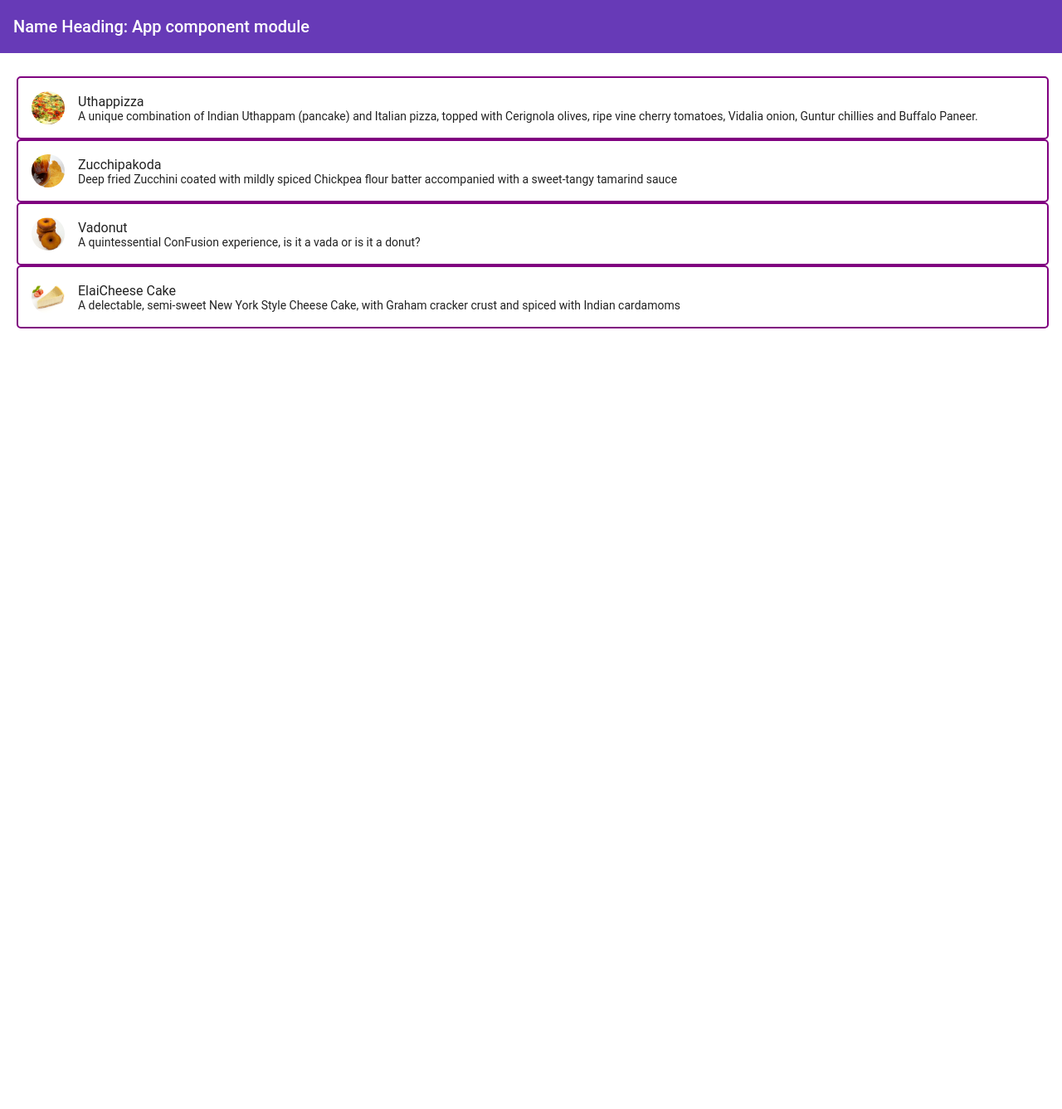
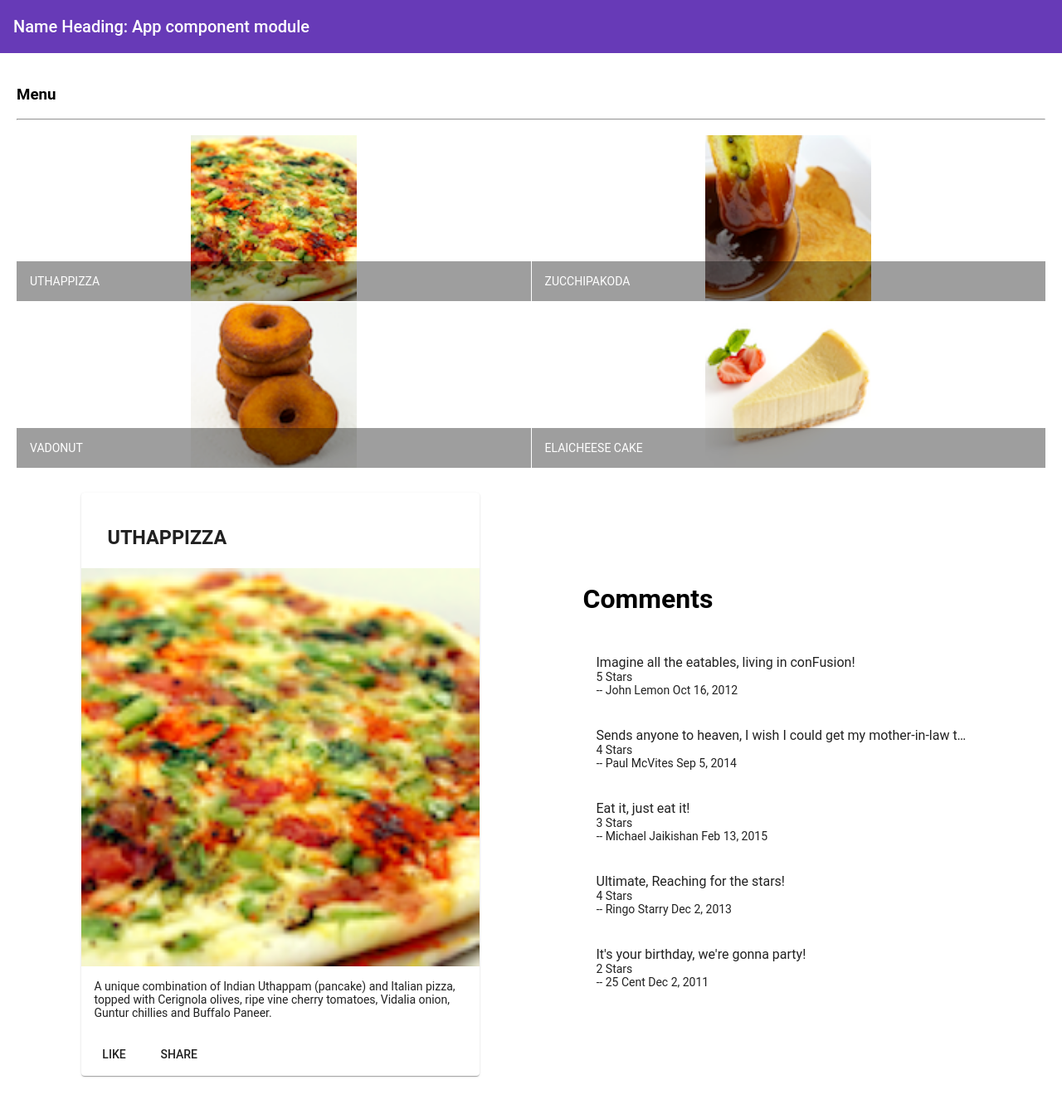
Before and after one commit to Apoorva-Chouhan/Angular-proj-website, an Angular app in the folder conFusion/: page / in a window 1280 px wide. Shown: the whole page at 83% size. Before the commit the page ends 800 px from the top, so only its background shows below. Built offline with nearby package versions, Linux system fonts and the light colour scheme.

Commit message:
adding dish-details component and updating app module and menu component

```diff
--- /dev/null
+++ b/conFusion/src/app/dish-details/dish-details.component.html
@@ -0,0 +1,38 @@
+<div class="container"
+    fxLayout="row"
+    fxLayout.sm="column"
+    fxLayout.xs="column"
+    fxLayoutAlign.gt-md="space-around center"
+    fxLayoutGap="10px"
+    fxLayoutGap.xs="0">
+
+  <div fxFlex="40">
+
+    <mat-card *ngIf="dish">
+      <mat-card-header>
+        <mat-card-title><h3>{{dish.name | uppercase}}</h3></mat-card-title>
+      </mat-card-header>
+      <img mat-card-image src={{dish.image}} alt={{dish.name}}>
+      <mat-card-content>
+        <p>{{dish.description}}</p>
+      </mat-card-content>
+      <mat-card-actions>
+        <button mat-button>LIKE</button>
+        <button mat-button>SHARE</button>
+      </mat-card-actions>
+    </mat-card>
+
+  </div>
+
+  <div fxFlex="40">
+    <h1>Comments</h1>
+    <mat-list>
+      <mat-list-item *ngFor="let commentObj of dish.comments">
+        <p matLine>{{commentObj.comment}}</p>
+        <p matLine>{{commentObj.rating}} Stars</p>
+        <p matLine><span>-- {{commentObj.author}}&nbsp;{{commentObj.date | date}}</span></p>
+      </mat-list-item>
+    </mat-list>
+  </div>
+
+</div>
--- /dev/null
+++ b/conFusion/src/app/dish-details/dish-details.component.ts
@@ -0,0 +1,63 @@
+import { Component, OnInit } from '@angular/core';
+
+const DISH = {
+  id: '0',
+  name: 'Uthappizza',
+  image: '/assets/images/uthappizza.png',
+  category: 'mains',
+  featured: true,
+  label: 'Hot',
+  price: '4.99',
+  // tslint:disable-next-line:max-line-length
+  description: 'A unique combination of Indian Uthappam (pancake) and Italian pizza, topped with Cerignola olives, ripe vine cherry tomatoes, Vidalia onion, Guntur chillies and Buffalo Paneer.',
+  comments: [
+       {
+           rating: 5,
+           comment: 'Imagine all the eatables, living in conFusion!',
+           author: 'John Lemon',
+           date: '2012-10-16T17:57:28.556094Z'
+       },
+       {
+           rating: 4,
+           comment: 'Sends anyone to heaven, I wish I could get my mother-in-law to eat it!',
+           author: 'Paul McVites',
+           date: '2014-09-05T17:57:28.556094Z'
+       },
+       {
+           rating: 3,
+           comment: 'Eat it, just eat it!',
+           author: 'Michael Jaikishan',
+           date: '2015-02-13T17:57:28.556094Z'
+       },
+       {
+           rating: 4,
+           comment: 'Ultimate, Reaching for the stars!',
+           author: 'Ringo Starry',
+           date: '2013-12-02T17:57:28.556094Z'
+       },
+       {
+           rating: 2,
+           comment: 'It\'s your birthday, we\'re gonna party!',
+           author: '25 Cent',
+           date: '2011-12-02T17:57:28.556094Z'
+       }
+   ]
+};
+
+
+
+
+@Component({
+  selector: 'app-dish-details',
+  templateUrl: './dish-details.component.html',
+  styleUrls: ['./dish-details.component.scss']
+})
+export class DishDetailsComponent implements OnInit {
+
+  dish = DISH;
+  constructor() { }
+
+  ngOnInit() {
+  }
+
+}
--- a/conFusion/src/app/menu/menu.component.html
+++ b/conFusion/src/app/menu/menu.component.html
@@ -1,14 +1,30 @@
 <div class="container" fxLayout="column" fxLayoutGap="10px">
 
-	<mat-list fxFlex>
-		<mat-list-item class="menuListItem" *ngFor="let dish of dishes">	<!--iterates over all objects in array dishes in
-		menu.components.ts file and creates a component in the given structure for each object-->
-			<img matListAvatar src={{dish.image}} alt={{dish.name}}>
-			<h1 matLine>{{dish.name}}</h1>
-			<p matLine>
-				<span>{{dish.description}}</span>
-			</p>
-		</mat-list-item>
-	</mat-list>
+	<div fxFlex>
+		<div>
+			<h3>Menu</h3>
+			<hr>
+		</div>
+	</div>
+	<div fxFlex>
+		<mat-grid-list cols="2" rowHeight="200px">
+			<mat-grid-tile class="menuListItem" *ngFor="let dish of dishes">	<!--iterates over all objects in array dishes in
+			menu.components.ts file and creates a component in the given structure for each object-->
+				<img height="200px" src={{dish.image}} alt={{dish.name}}>
+				<mat-grid-tile-footer>
+					<h1 matLine>{{dish.name | uppercase}}</h1>
+					<!-- <p matLine>
+						<span>{{dish.description}}</span>
+					</p> -->
+				</mat-grid-tile-footer>
+
+			</mat-grid-tile>
+		</mat-grid-list>
+	</div>
+
+	<div fxFlex>
+		<app-dish-details></app-dish-details>
+	</div>
+
 
 </div>
--- a/conFusion/src/app/menu/menu.component.ts
+++ b/conFusion/src/app/menu/menu.component.ts
@@ -1,13 +1,7 @@
 import { Component, OnInit } from '@angular/core';
 import {dish} from '../shared/dish';
-@Component({
-  selector: 'app-menu',
-  templateUrl: './menu.component.html',
-  styleUrls: ['./menu.component.scss']
-})
-export class MenuComponent implements OnInit {
 
-  dishes: dish[] = [      //notice this is an array of objects of class "dish"
+const DISHES : dish[] = [      //notice this is an array of objects of class "dish"
   {
     id: '0',
     name: 'Uthappizza',
@@ -51,6 +45,17 @@
   }
 ];
 
+
+
+@Component({
+  selector: 'app-menu',
+  templateUrl: './menu.component.html',
+  styleUrls: ['./menu.component.scss']
+})
+export class MenuComponent implements OnInit {
+
+  selectedDish : dish = DISHES[0];
+  dishes: dish[] = DISHES;
   constructor() { }
 
   ngOnInit() {
--- a/conFusion/src/styles.scss
+++ b/conFusion/src/styles.scss
@@ -14,8 +14,8 @@
     display: flex;
 }
 
-.menuListItem {
-    border: 2px solid purple;
-    border-radius: 5px;
-    width: 80%;
-}
+// .menuListItem {
+//     border: 2px solid purple;
+//     border-radius: 5px;
+//     width: 80%;
+// }
```
Also changed, not shown: conFusion/src/app/app.module.ts (+10 -2 lines), conFusion/src/app/dish-details/dish-details.component.scss (added), 1 other file (tests, documents, lock files or other folders). Lines whose indentation alone changed are shown as unchanged.
